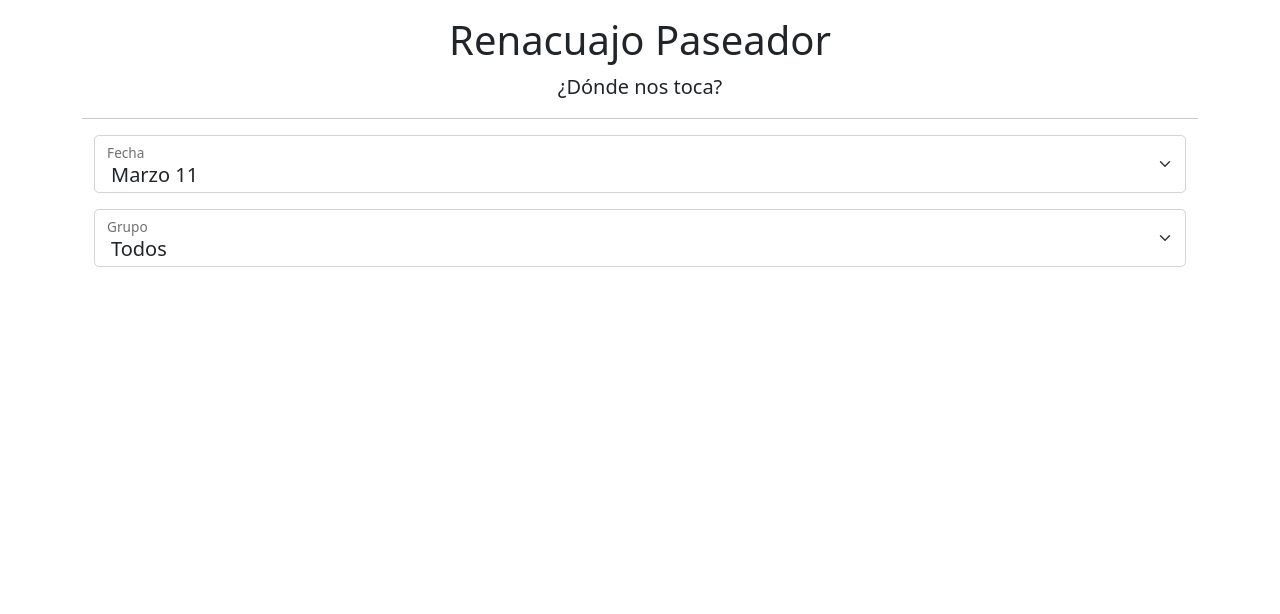
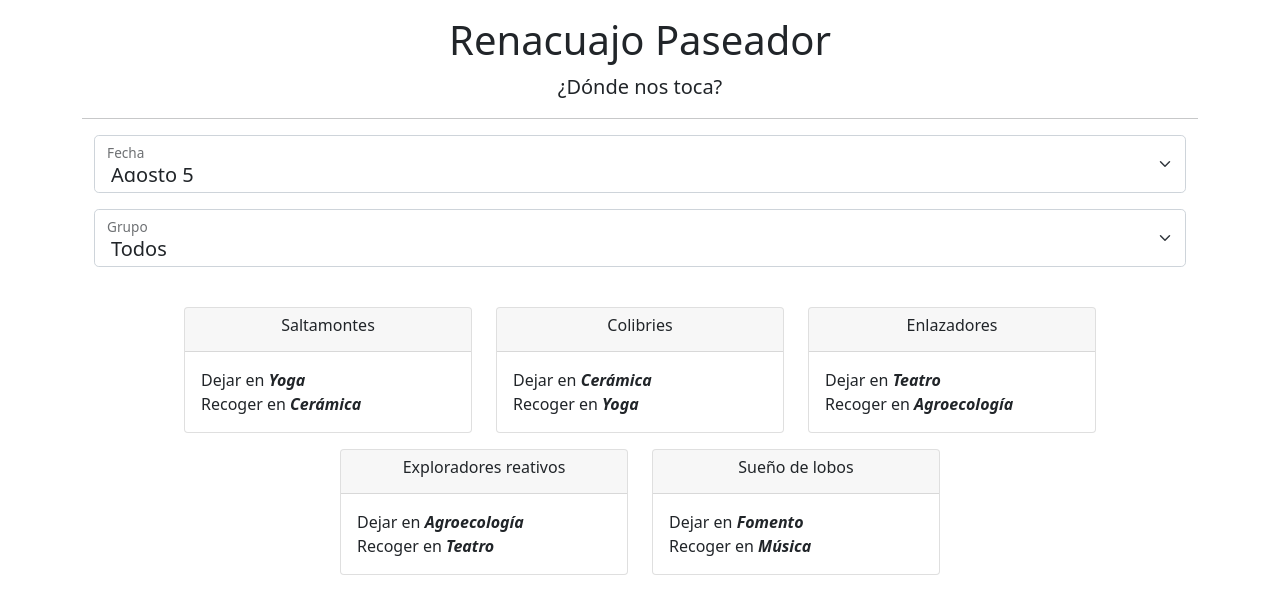
Before and after one commit to dapanas/renacuajo-paseador, a Vue app: page / in a window 1280 px wide. Shown: the top 614 px of the page. Built offline with nearby package versions, Linux system fonts and the light colour scheme.

Commit message:
Update data for the App.vue

```diff
--- a/src/App.vue
+++ b/src/App.vue
@@ -108,7 +108,361 @@ export default {
   name: "App",
   data() {
     return {
-      dates: {},
+      dates: {
+        "05_08_2023": {
+          saltamontes: {
+            drop_off_at: "Yoga",
+            pick_up_at: "Cerámica",
+          },
+          colibries: {
+            drop_off_at: "Cerámica",
+            pick_up_at: "Yoga",
+          },
+          enlazadores: {
+            drop_off_at: "Teatro",
+            pick_up_at: "Agroecología",
+          },
+          exploradores_creativos: {
+            drop_off_at: "Agroecología",
+            pick_up_at: "Teatro",
+          },
+          sueno_de_lobos: {
+            drop_off_at: "Fomento",
+            pick_up_at: "Música",
+          },
+        },
+        "12_08_2023": {
+          saltamontes: {
+            drop_off_at: "Pintura",
+            pick_up_at: "Baile",
+          },
+          colibries: {
+            drop_off_at: "Baile",
+            pick_up_at: "Pintura",
+          },
+          enlazadores: {
+            drop_off_at: "Yoga",
+            pick_up_at: "Cerámica",
+          },
+          exploradores_creativos: {
+            drop_off_at: "Cerámica",
+            pick_up_at: "Yoga",
+          },
+          sueno_de_lobos: {
+            drop_off_at: "Teatro",
+            pick_up_at: "Agroecología",
+          },
+        },
+        "19_08_2023": {
+          saltamontes: {
+            drop_off_at: "Fomento",
+            pick_up_at: "Música",
+          },
+          colibries: {
+            drop_off_at: "Música",
+            pick_up_at: "Fomento",
+          },
+          enlazadores: {
+            drop_off_at: "Pintura",
+            pick_up_at: "Baile",
+          },
+          exploradores_creativos: {
+            drop_off_at: "Baile",
+            pick_up_at: "Pintura",
+          },
+          sueno_de_lobos: {
+            drop_off_at: "Yoga",
+            pick_up_at: "Cerámica",
+          },
+        },
+        "26_08_2023": {
+          saltamontes: {
+            drop_off_at: "Teatro",
+            pick_up_at: "Agroecología",
+          },
+          colibries: {
+            drop_off_at: "Agroecología",
+            pick_up_at: "Teatro",
+          },
+          enlazadores: {
+            drop_off_at: "Fomento",
+            pick_up_at: "Música",
+          },
+          exploradores_creativos: {
+            drop_off_at: "Música",
+            pick_up_at: "Fomento",
+          },
+          sueno_de_lobos: {
+            drop_off_at: "Pintura",
+            pick_up_at: "Baile",
+          },
+        },
+        "02_09_2023": {
+          saltamontes: {
+            drop_off_at: "Yoga",
+            pick_up_at: "Cerámica",
+          },
+          colibries: {
+            drop_off_at: "Cerámica",
+            pick_up_at: "Yoga",
+          },
+          enlazadores: {
+            drop_off_at: "Teatro",
+            pick_up_at: "Agroecología",
+          },
+          exploradores_creativos: {
+            drop_off_at: "Agroecología",
+            pick_up_at: "Teatro",
+          },
+          sueno_de_lobos: {
+            drop_off_at: "Fomento",
+            pick_up_at: "Música",
+          },
+        },
+        "09_09_2023": {
+          saltamontes: {
+            drop_off_at: "Pintura",
+            pick_up_at: "Baile",
+          },
+          colibries: {
+            drop_off_at: "Baile",
+            pick_up_at: "Pintura",
+          },
+          enlazadores: {
+            drop_off_at: "Yoga",
+            pick_up_at: "Cerámica",
+          },
+          exploradores_creativos: {
+            drop_off_at: "Cerámica",
+            pick_up_at: "Yoga",
+          },
+          sueno_de_lobos: {
+            drop_off_at: "Teatro",
+            pick_up_at: "Agroecología",
+          },
+        },
+
+        "16_09_2023": {
+          saltamontes: {
+            drop_off_at: "Fomento",
+            pick_up_at: "Música",
+          },
+          colibries: {
+            drop_off_at: "Música",
+            pick_up_at: "Fomento",
+          },
+          enlazadores: {
+            drop_off_at: "Pintura",
+            pick_up_at: "Baile",
+          },
+          exploradores_creativos: {
+            drop_off_at: "Baile",
+            pick_up_at: "Pintura",
+          },
+          sueno_de_lobos: {
+            drop_off_at: "Yoga",
+            pick_up_at: "Cerámica",
+          },
+        },
+        "23_09_2023": {
+          saltamontes: {
+            drop_off_at: "Teatro",
+            pick_up_at: "Agroecología",
+          },
+          colibries: {
+            drop_off_at: "Agroecología",
+            pick_up_at: "Teatro",
+          },
+          enlazadores: {
+            drop_off_at: "Fomento",
+            pick_up_at: "Música",
+          },
+          exploradores_creativos: {
+            drop_off_at: "Música",
+            pick_up_at: "Fomento",
+          },
+          sueno_de_lobos: {
+            drop_off_at: "Pintura",
+            pick_up_at: "Baile",
+          },
+        },
+        "30_09_2023": {
+          saltamontes: {
+            drop_off_at: "Yoga",
+            pick_up_at: "Cerámica",
+          },
+          colibries: {
+            drop_off_at: "Cerámica",
+            pick_up_at: "Yoga",
+          },
+          enlazadores: {
+            drop_off_at: "Teatro",
+            pick_up_at: "Agroecología",
+          },
+          exploradores_creativos: {
+            drop_off_at: "Agroecología",
+            pick_up_at: "Teatro",
+          },
+          sueno_de_lobos: {
+            drop_off_at: "Fomento",
+            pick_up_at: "Música",
+          },
+        },
+        "07_10_2023": {
+          saltamontes: {
+            drop_off_at: "Pintura",
+            pick_up_at: "Baile",
+          },
+          colibries: {
+            drop_off_at: "Baile",
+            pick_up_at: "Pintura",
+          },
+          enlazadores: {
+            drop_off_at: "Yoga",
+            pick_up_at: "Cerámica",
+          },
+          exploradores_creativos: {
+            drop_off_at: "Cerámica",
+            pick_up_at: "Yoga",
+          },
+          sueno_de_lobos: {
+            drop_off_at: "Teatro",
+            pick_up_at: "Agroecología",
+          },
+        },
+        "14_10_2023": {
+          saltamontes: {
+            drop_off_at: "Fomento",
+            pick_up_at: "Música",
+          },
+          colibries: {
+            drop_off_at: "Música",
+            pick_up_at: "Fomento",
+          },
+          enlazadores: {
+            drop_off_at: "Pintura",
+            pick_up_at: "Baile",
+          },
+          exploradores_creativos: {
+            drop_off_at: "Baile",
+            pick_up_at: "Pintura",
+          },
+          sueno_de_lobos: {
+            drop_off_at: "Yoga",
+            pick_up_at: "Cerámica",
+          },
+        },
+        "21_10_2023": {
+          saltamontes: {
+            drop_off_at: "Teatro",
+            pick_up_at: "Agroecología",
+          },
+          colibries: {
+            drop_off_at: "Agroecología",
+            pick_up_at: "Teatro",
+          },
+          enlazadores: {
+            drop_off_at: "Fomento",
+            pick_up_at: "Música",
+          },
+          exploradores_creativos: {
+            drop_off_at: "Música",
+            pick_up_at: "Fomento",
+          },
+          sueno_de_lobos: {
+            drop_off_at: "Pintura",
+            pick_up_at: "Baile",
+          },
+        },
+        "28_10_2023": {
+          saltamontes: {
+            drop_off_at: "Yoga",
+            pick_up_at: "Cerámica",
+          },
+          colibries: {
+            drop_off_at: "Cerámica",
+            pick_up_at: "Yoga",
+          },
+          enlazadores: {
+            drop_off_at: "Teatro",
+            pick_up_at: "Agroecología",
+          },
+          exploradores_creativos: {
+            drop_off_at: "Agroecología",
+            pick_up_at: "Teatro",
+          },
+          sueno_de_lobos: {
+            drop_off_at: "Fomento",
+            pick_up_at: "Música",
+          },
+        },
+        "04_11_2023": {
+          saltamontes: {
+            drop_off_at: "Pintura",
+            pick_up_at: "Baile",
+          },
+          colibries: {
+            drop_off_at: "Baile",
+            pick_up_at: "Pintura",
+          },
+          enlazadores: {
+            drop_off_at: "Yoga",
+            pick_up_at: "Cerámica",
+          },
+          exploradores_creativos: {
+            drop_off_at: "Cerámica",
+            pick_up_at: "Yoga",
+          },
+          sueno_de_lobos: {
+            drop_off_at: "Teatro",
+            pick_up_at: "Agroecología",
+          },
+        },
+        "11_11_2023": {
+          saltamontes: {
+            drop_off_at: "Fomento",
+            pick_up_at: "Música",
+          },
+          colibries: {
+            drop_off_at: "Música",
+            pick_up_at: "Fomento",
+          },
+          enlazadores: {
+            drop_off_at: "Pintura",
+            pick_up_at: "Baile",
+          },
+          exploradores_creativos: {
+            drop_off_at: "Baile",
+            pick_up_at: "Pintura",
+          },
+          sueno_de_lobos: {
+            drop_off_at: "Yoga",
+            pick_up_at: "Cerámica",
+          },
+        },
+        "17_11_2023": {
+          saltamontes: {
+            drop_off_at: "Teatro",
+            pick_up_at: "Agroecología",
+          },
+          colibries: {
+            drop_off_at: "Agroecología",
+            pick_up_at: "Teatro",
+          },
+          enlazadores: {
+            drop_off_at: "Fomento",
+            pick_up_at: "Música",
+          },
+          exploradores_creativos: {
+            drop_off_at: "Música",
+            pick_up_at: "Fomento",
+          },
+          sueno_de_lobos: {
+            drop_off_at: "Pintura",
+            pick_up_at: "Baile",
+          },
+        },
+      },
       selectedDate: "",
       selectedGroup: "",
       groups: {
@@ -119,65 +473,69 @@ export default {
         sueno_de_lobos: "Sueño de lobos",
       },
       datesLabels: {
-        "11_03_2023": {
-          label: "Marzo 11",
-          date: new Date(2023, 3 - 1, 11, 23, 59, 59),
+        "05_08_2023": {
+          label: "Agosto 5",
+          date: new Date(2023, 8 - 1, 5, 23, 59, 59),
         },
-        "18_03_2023": {
-          label: "Marzo 18",
-          date: new Date(2023, 3 - 1, 18, 23, 59, 59),
+        "12_08_2023": {
+          label: "Agosto 12",
+          date: new Date(2023, 8 - 1, 12, 23, 59, 59),
         },
-        "25_03_2023": {
-          label: "Marzo 25",
-          date: new Date(2023, 3 - 1, 25, 23, 59, 59),
+        "19_08_2023": {
+          label: "Agosto 19",
+          date: new Date(2023, 8 - 1, 19, 23, 59, 59),
         },
-        "01_04_2023": {
-          label: "Abril 1",
-          date: new Date(2023, 4 - 1, 1, 23, 59, 59),
+        "26_08_2023": {
+          label: "Agosto 26",
+          date: new Date(2023, 8 - 1, 26, 23, 59, 59),
         },
-        "08_04_2023": {
-          label: "Abril 8",
-          date: new Date(2023, 4 - 1, 8, 23, 59, 59),
+        "02_09_2023": {
+          label: "Septiembre 2",
+          date: new Date(2023, 9 - 1, 2, 23, 59, 59),
         },
-        "15_04_2023": {
-          label: "Abril 15",
-          date: new Date(2023, 4 - 1, 15, 23, 59, 59),
+        "09_09_2023": {
+          label: "Septiembre 9",
+          date: new Date(2023, 9 - 1, 9, 23, 59, 59),
         },
-        "22_04_2023": {
-          label: "Abril 22",
-          date: new Date(2023, 4 - 1, 22, 23, 59, 59),
+        "16_09_2023": {
+          label: "Septiembre 16",
+          date: new Date(2023, 9 - 1, 16, 23, 59, 59),
         },
-        "29_04_2023": {
-          label: "Abril 29",
-          date: new Date(2023, 4 - 1, 29, 23, 59, 59),
+        "23_09_2023": {
+          label: "Septiembre 23",
+          date: new Date(2023, 9 - 1, 23, 23, 59, 59),
         },
-        "06_05_2023": {
-          label: "Mayo 6",
-          date: new Date(2023, 5 - 1, 6, 23, 59, 59),
+        "30_09_2023": {
+          label: "Septiembre 30",
+          date: new Date(2023, 9 - 1, 30, 23, 59, 59),
         },
-        "13_05_2023": {
-          label: "Mayo 13",
-          date: new Date(2023, 5 - 1, 13, 23, 59, 59),
+        "07_10_2023": {
+          label: "Octubre 7",
+          date: new Date(2023, 10 - 1, 7, 23, 59, 59),
         },
-        "20_05_2023": {
-          label: "Mayo 20",
-          date: new Date(2023, 5 - 1, 20, 23, 59, 59),
+        "14_10_2023": {
+          label: "Octubre 14",
+          date: new Date(2023, 10 - 1, 14, 23, 59, 59),
         },
-        "27_05_2023": {
-          label: "Mayo 27",
-          date: new Date(2023, 5 - 1, 27, 23, 59, 59),
+        "21_10_2023": {
+          label: "Octubre 21",
+          date: new Date(2023, 10 - 1, 21, 23, 59, 59),
         },
-        "03_06_2023": {
-          label: "Junio 3",
-          date: new Date(2023, 6 - 1, 3, 23, 59, 59),
+        "28_10_2023": {
+          label: "Octubre 28",
+          date: new Date(2023, 10 - 1, 28, 23, 59, 59),
         },
-        "10_06_2023": {
-          label: "Junio 10",
-          date: new Date(2023, 6 - 1, 10, 23, 59, 59),
+        "04_11_2023": {
+          label: "Noviembre 4",
+          date: new Date(2023, 11 - 1, 4, 23, 59, 59),
         },
-        "17_06_2023": {
-          label: "Junio 17",
-          date: new Date(2023, 6 - 1, 17, 23, 59, 59),
+        "11_11_2023": {
+          label: "Noviembre 11",
+          date: new Date(2023, 11 - 1, 11, 23, 59, 59),
+        },
+        "17_11_2023": {
+          label: "Noviembre 17",
+          date: new Date(2023, 11 - 1, 17, 23, 59, 59),
         },
       },
     };
```
